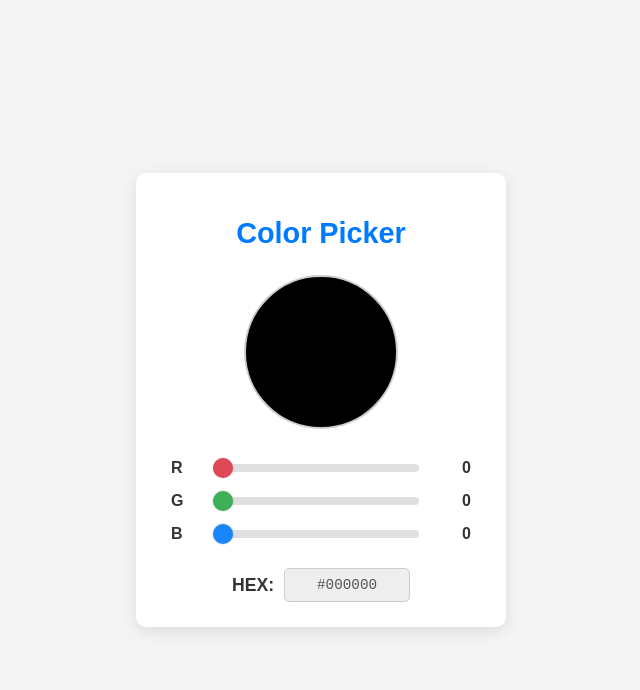
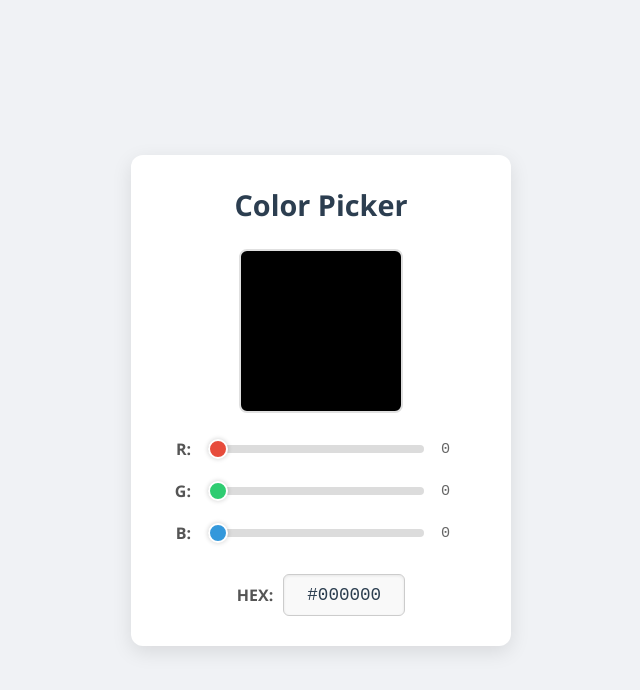
Before and after one commit to joycemalik/hf-color-picker, a plain HTML site: page index.html in a window 1280 px wide. Shown: the whole page, without its empty margins (319-959 px from the left). Drawn offline with Linux system fonts and the light colour scheme.

Commit message:
Update index.html

```diff
--- a/index.html
+++ b/index.html
@@ -6,218 +6,195 @@
     <title>Interactive Color Picker</title>
     <style>
         body {
-            font-family: Arial, sans-serif;
+            font-family: 'Segoe UI', Tahoma, Geneva, Verdana, sans-serif;
             display: flex;
-            flex-direction: column;
+            justify-content: center;
             align-items: center;
-            justify-content: center;
             min-height: 100vh;
             margin: 0;
-            background-color: #f4f4f4;
+            background-color: #f0f2f5;
             color: #333;
         }
-
-        .container {
-            background-color: #fff;
-            padding: 25px 35px;
-            border-radius: 10px;
-            box-shadow: 0 4px 15px rgba(0, 0, 0, 0.1);
-            width: 300px;
+        .color-picker-container {
+            background-color: #ffffff;
+            padding: 30px;
+            border-radius: 12px;
+            box-shadow: 0 6px 20px rgba(0, 0, 0, 0.1);
             text-align: center;
+            width: 320px;
         }
-
         h1 {
-            color: #007bff;
+            color: #2c3e50;
+            margin-top: 0;
             margin-bottom: 25px;
             font-size: 1.8em;
         }
-
         .color-display {
-            width: 150px;
-            height: 150px;
-            border: 2px solid #ccc;
-            border-radius: 50%;
-            margin: 0 auto 30px auto;
-            background-color: rgb(0, 0, 0); /* Initial color */
+            width: 160px;
+            height: 160px;
+            border: 2px solid #e0e0e0;
+            margin: 25px auto;
+            border-radius: 8px;
+            box-shadow: inset 0 1px 3px rgba(0, 0, 0, 0.05);
             transition: background-color 0.1s ease-out;
         }
-
         .slider-group {
             display: flex;
             align-items: center;
-            margin-bottom: 15px;
+            margin-bottom: 20px;
+            gap: 15px;
         }
-
         .slider-group label {
             width: 30px;
+            text-align: right;
             font-weight: bold;
-            text-align: left;
-            margin-right: 10px;
+            color: #555;
         }
-
         .slider-group input[type="range"] {
             flex-grow: 1;
             -webkit-appearance: none;
             height: 8px;
             border-radius: 5px;
+            background: #dcdcdc;
             outline: none;
-            opacity: 0.9;
-            transition: opacity 0.2s;
-            cursor: pointer;
+            transition: opacity .2s;
         }
-
-        .slider-group input[type="range"]:hover {
-            opacity: 1;
-        }
-
-        /* Slider track styles */
-        .slider-group input[type="range"]::-webkit-slider-runnable-track {
-            background: #ddd;
-            border-radius: 5px;
-            height: 8px;
-        }
-        .slider-group input[type="range"]::-moz-range-track {
-            background: #ddd;
-            border-radius: 5px;
-            height: 8px;
-        }
-
-        /* Slider thumb styles */
         .slider-group input[type="range"]::-webkit-slider-thumb {
             -webkit-appearance: none;
+            appearance: none;
             width: 20px;
             height: 20px;
             border-radius: 50%;
-            background: #007bff;
-            cursor: pointer;
-            margin-top: -6px; /* Adjust to center thumb vertically */
-            box-shadow: 0 0 2px rgba(0, 0, 0, 0.3);
+            background: #4a90e2;
+            cursor: grab;
+            border: 2px solid #fff;
+            box-shadow: 0 0 5px rgba(0, 0, 0, 0.2);
         }
+        .slider-group input[type="range"]#red::-webkit-slider-thumb { background: #e74c3c; }
+        .slider-group input[type="range"]#green::-webkit-slider-thumb { background: #2ecc71; }
+        .slider-group input[type="range"]#blue::-webkit-slider-thumb { background: #3498db; }
+
         .slider-group input[type="range"]::-moz-range-thumb {
             width: 20px;
             height: 20px;
             border-radius: 50%;
-            background: #007bff;
-            cursor: pointer;
-            box-shadow: 0 0 2px rgba(0, 0, 0, 0.3);
+            background: #4a90e2;
+            cursor: grab;
+            border: none;
+            box-shadow: 0 0 5px rgba(0, 0, 0, 0.2);
         }
-
-        #redSlider::-webkit-slider-thumb { background: #dc3545; }
-        #greenSlider::-webkit-slider-thumb { background: #28a745; }
-        #blueSlider::-webkit-slider-thumb { background: #007bff; }
-
-        #redSlider::-moz-range-thumb { background: #dc3545; }
-        #greenSlider::-moz-range-thumb { background: #28a745; }
-        #blueSlider::-moz-range-thumb { background: #007bff; }
-
         .slider-group span {
             width: 40px;
-            text-align: right;
-            margin-left: 10px;
-            font-weight: bold;
+            text-align: left;
+            font-family: 'Roboto Mono', monospace;
+            font-size: 0.95em;
+            color: #666;
         }
-
         .hex-output {
-            margin-top: 25px;
+            margin-top: 30px;
             display: flex;
             align-items: center;
             justify-content: center;
+            gap: 10px;
+        }
+        .hex-output label {
+            font-weight: bold;
+            color: #555;
+        }
+        .hex-output input {
+            width: 100px;
+            padding: 10px;
+            border: 1px solid #ccc;
+            border-radius: 6px;
+            text-align: center;
+            font-family: 'Roboto Mono', monospace;
             font-size: 1.1em;
-            font-weight: bold;
-        }
-
-        .hex-output label {
-            margin-right: 10px;
-        }
-
-        .hex-output input[type="text"] {
-            padding: 8px 12px;
-            border: 1px solid #ccc;
-            border-radius: 5px;
-            width: 100px;
-            text-align: center;
-            font-size: 1em;
-            font-family: monospace;
-            background-color: #eee;
-            color: #555;
+            color: #2c3e50;
+            background-color: #f9f9f9;
+            box-shadow: inset 0 1px 3px rgba(0, 0, 0, 0.08);
             cursor: default;
+            user-select: all;
         }
     </style>
 </head>
 <body>
-    <div class="container">
+    <div class="color-picker-container">
         <h1>Color Picker</h1>
-        <div class="color-display" id="colorDisplay"></div>
+        <div class="color-display" style="background-color: rgb(0, 0, 0);"></div>
 
         <div class="slider-group">
-            <label for="redSlider">R</label>
-            <input type="range" id="redSlider" min="0" max="255" value="0">
+            <label for="red">R:</label>
+            <input type="range" id="red" min="0" max="255" value="0">
             <span id="redValue">0</span>
         </div>
 
         <div class="slider-group">
-            <label for="greenSlider">G</label>
-            <input type="range" id="greenSlider" min="0" max="255" value="0">
+            <label for="green">G:</label>
+            <input type="range" id="green" min="0" max="255" value="0">
             <span id="greenValue">0</span>
         </div>
 
         <div class="slider-group">
-            <label for="blueSlider">B</label>
-            <input type="range" id="blueSlider" min="0" max="255" value="0">
+            <label for="blue">B:</label>
+            <input type="range" id="blue" min="0" max="255" value="0">
             <span id="blueValue">0</span>
         </div>
 
         <div class="hex-output">
-            <label for="hexOutput">HEX:</label>
-            <input type="text" id="hexOutput" value="#000000" readonly>
+            <label for="hex">HEX:</label>
+            <input type="text" id="hex" value="#000000" readonly>
         </div>
     </div>
 
     <script>
-        const colorDisplay = document.getElementById('colorDisplay');
-        const redSlider = document.getElementById('redSlider');
-        const greenSlider = document.getElementById('greenSlider');
-        const blueSlider = document.getElementById('blueSlider');
+        const redSlider = document.getElementById('red');
+        const greenSlider = document.getElementById('green');
+        const blueSlider = document.getElementById('blue');
         const redValueSpan = document.getElementById('redValue');
         const greenValueSpan = document.getElementById('greenValue');
         const blueValueSpan = document.getElementById('blueValue');
-        const hexOutput = document.getElementById('hexOutput');
+        const colorDisplay = document.querySelector('.color-display');
+        const hexInput = document.getElementById('hex');
 
-        // Function to convert an RGB component to a two-digit hexadecimal string
-        function componentToHex(c) {
-            const hex = c.toString(16);
-            return hex.length === 1 ? "0" + hex : hex;
+        /**
+         * Converts RGB color values to a hexadecimal string.
+         * @param {number} r - Red color value (0-255).
+         * @param {number} g - Green color value (0-255).
+         * @param {number} b - Blue color value (0-255).
+         * @returns {string} The hexadecimal color string (e.g., "#RRGGBB").
+         */
+        function rgbToHex(r, g, b) {
+            const toHex = (c) => {
+                const hex = Math.max(0, Math.min(255, c)).toString(16);
+                return hex.length === 1 ? "0" + hex : hex;
+            };
+            return "#" + toHex(r) + toHex(g) + toHex(b);
         }
 
-        // Function to convert RGB to Hexadecimal
-        function rgbToHex(r, g, b) {
-            return "#" + componentToHex(r) + componentToHex(g) + componentToHex(b);
-        }
-
-        // Function to update the color display and hex output
+        /**
+         * Updates the color display, RGB value spans, and hex input based on slider values.
+         */
         function updateColor() {
             const r = parseInt(redSlider.value);
             const g = parseInt(greenSlider.value);
             const b = parseInt(blueSlider.value);
 
-            // Update RGB value spans
             redValueSpan.textContent = r;
             greenValueSpan.textContent = g;
             blueValueSpan.textContent = b;
 
-            // Update color display background
-            colorDisplay.style.backgroundColor = `rgb(${r}, ${g}, ${b})`;
+            const rgbColor = `rgb(${r}, ${g}, ${b})`;
+            colorDisplay.style.backgroundColor = rgbColor;
 
-            // Update hex output
-            hexOutput.value = rgbToHex(r, g, b).toUpperCase();
+            hexInput.value = rgbToHex(r, g, b);
         }
 
-        // Add event listeners to sliders
+        // Attach event listeners to all sliders to trigger updateColor on input change
         redSlider.addEventListener('input', updateColor);
         greenSlider.addEventListener('input', updateColor);
         blueSlider.addEventListener('input', updateColor);
 
-        // Initial call to set the default color and hex value
+        // Perform an initial update to set the default color and hex value on page load
         updateColor();
     </script>
 </body>
```
